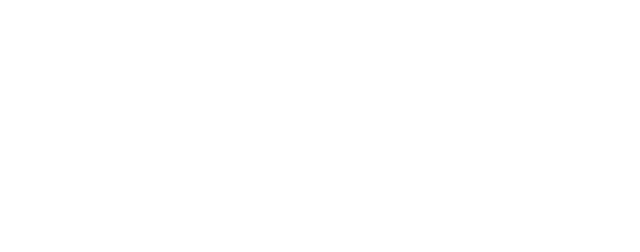
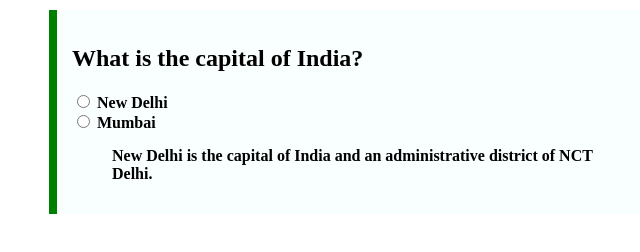
Before and after one commit to acciojob/trivia-techdeepak1996, a website: page main.html in a window 1280 px wide. Shown: the whole page, without its empty margins (272-912 px from the left). Drawn offline with Linux system fonts and the light colour scheme.

Commit message:
created a submission

```diff
--- a/main.html
+++ b/main.html
@@ -7,7 +7,21 @@
 </head>
 
 <body>
-	<!-- the entire body must be written by student -->
+	<div class="question-space">
+    <h2>What is the capital of India?</h2>
+
+    <form>
+        <input type="radio" id="newDelhi" name="capital" value="New Delhi">
+        <label for="newDelhi">New Delhi</label><br>
+
+        <input type="radio" id="mumbai" name="capital" value="Mumbai">
+        <label for="mumbai">Mumbai</label><br>
+    </form>
+
+    <blockquote>
+        New Delhi is the capital of India and an administrative district of NCT Delhi.
+    </blockquote>
+</div>
     <script type="text/javascript" src="./script.js">
 </script>
 
--- a/styles.css
+++ b/styles.css
@@ -1,2 +1,12 @@
+.question-space {
+    max-width: 600px;
+    margin: 10px auto;
+    padding: 15px;
+    border-left: 8px solid green;
+    background-color: #f8fffe;
+    font-weight: bold;
+}
 
-/* Your CSS Code here. */
+blockquote {
+    margin-top: 15px;
+}
```
